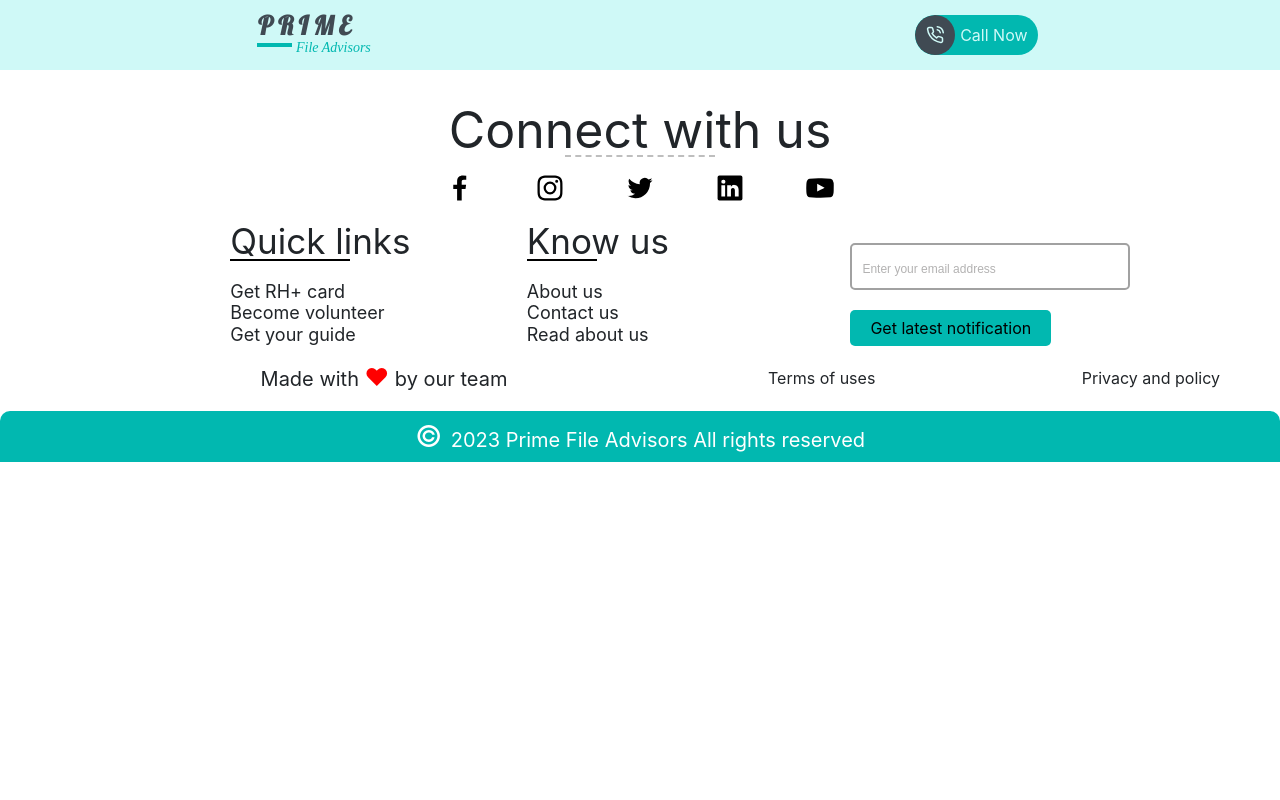
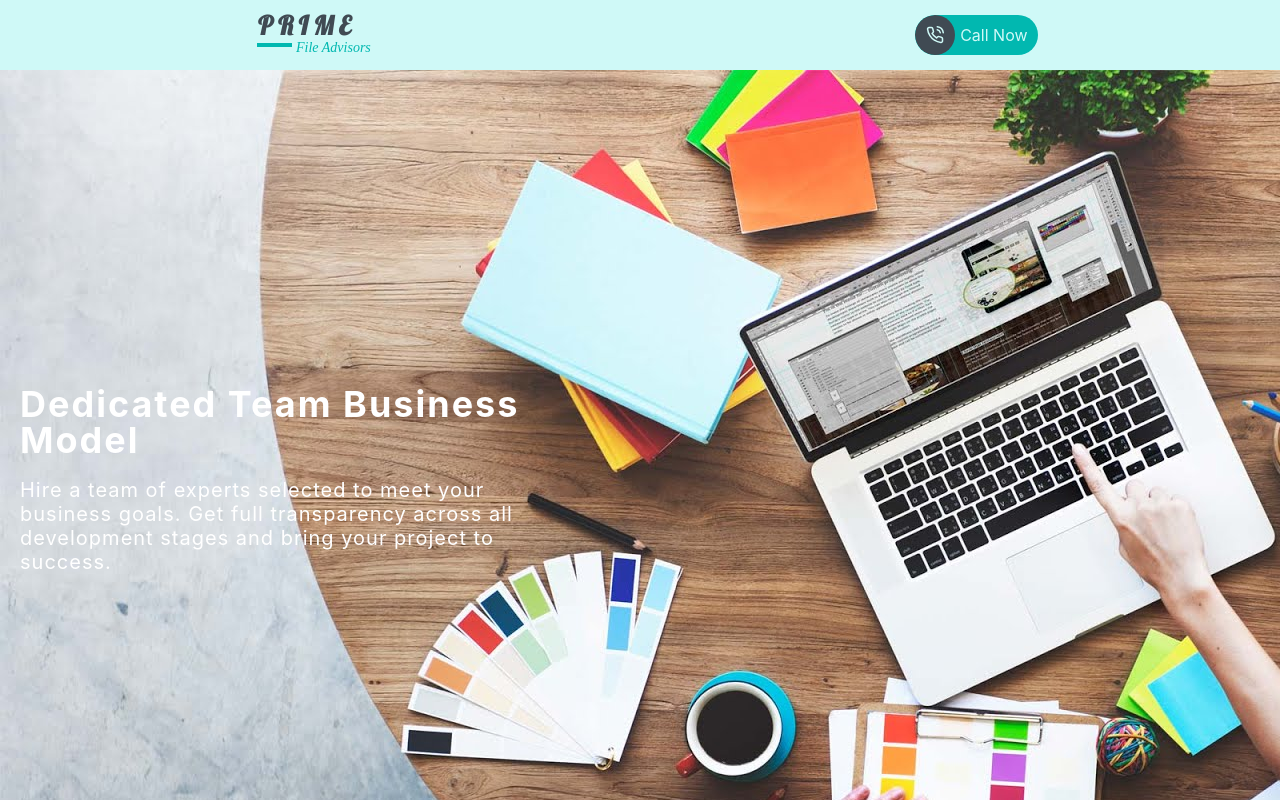
Before and after one commit to abhinavdawar/primefileadvisors, a React (Create React App) app: page /services in a window 1280 px wide. Shown: the top 800 px of the page. Built offline with nearby package versions, Linux system fonts and the light colour scheme; a web font is replaced by a local one.

Commit message:
added landing section services page

```diff
--- a/src/App.css
+++ b/src/App.css
@@ -602,6 +602,44 @@ textarea:focus {
 	letter-spacing: 1px;
 }
 
+.services-container {
+	height: 100%;
+	width: 100%;
+}
+.services-container .services-landing {
+	height: 100vh;
+	width: 100vw;
+	background-image: url('./assets/servicesBackground.jpg');
+	background-attachment: fixed;
+	background-position: cover;
+	background-size: center;
+}
+.services-text {
+	display: flex;
+	align-items: flex-start;
+	justify-content: center;
+	flex-direction: column;
+	text-align: left;
+	width: 45%;
+	height: 100%;
+	color: var(--white-color);
+	padding: 40px 20px;
+}
+
+.services-landing h1 {
+	font-size: 36px;
+	font-weight: 700;
+	text-align: left;
+	margin: 20px 0;
+	letter-spacing: 2px;
+}
+.services-landing p {
+	font-size: 20px;
+	font-weight: 400;
+	letter-spacing: 1px;
+	max-width: 100%;
+}
+
 .accordion {
 	width: 100%;
 	display: flex;
@@ -649,6 +687,7 @@ textarea:focus {
 	);
 	padding: 15px;
 	border-top: 1px solid #d3d3d3;
+	transition: all 0.5s ease-in-out;
 }
 .footer-container {
 	display: flex;
@@ -969,6 +1008,10 @@ textarea:focus {
 	#testimonials::after {
 		width: 100%;
 	}
+	.accordion-title,
+	.accordion-content {
+		width: 90%;
+	}
 	.footer-container .footer-content {
 		flex-direction: column;
 		padding: 0;
@@ -1001,10 +1044,6 @@ textarea:focus {
 	}
 	.other-content .terms p {
 		margin: 0 20px;
-	}
-	.accordion-title,
-	.accordion-content {
-		width: 90%;
 	}
 }
 
@@ -1091,6 +1130,12 @@ textarea:focus {
 		margin: 10px 0;
 		letter-spacing: 1px;
 	}
+	.services-text {
+		width: 100%;
+		color: #000;
+		text-align: center;
+		align-items: center;
+	}
 }
 
 @media screen and (max-width: 540px) {
--- a/src/pages/OurServices.js
+++ b/src/pages/OurServices.js
@@ -1,9 +1,19 @@
 import React from 'react';
+import ServicesImage from '../assets/servicesImage.png';
 
 const OurServices = () => {
 	return (
 		<div className='services-container'>
-			<div className='services-landing'></div>
+			<div className='services-landing'>
+				<div className='services-text'>
+					<h1>Dedicated Team Business Model</h1>
+					<p>
+						Hire a team of experts selected to meet your business goals. Get
+						full transparency across all development stages and bring your
+						project to success.
+					</p>
+				</div>
+			</div>
 		</div>
 	);
 };
```
Also changed, not shown: src/assets/servicesBackground.jpg (added), src/assets/servicesImage.png (added).
